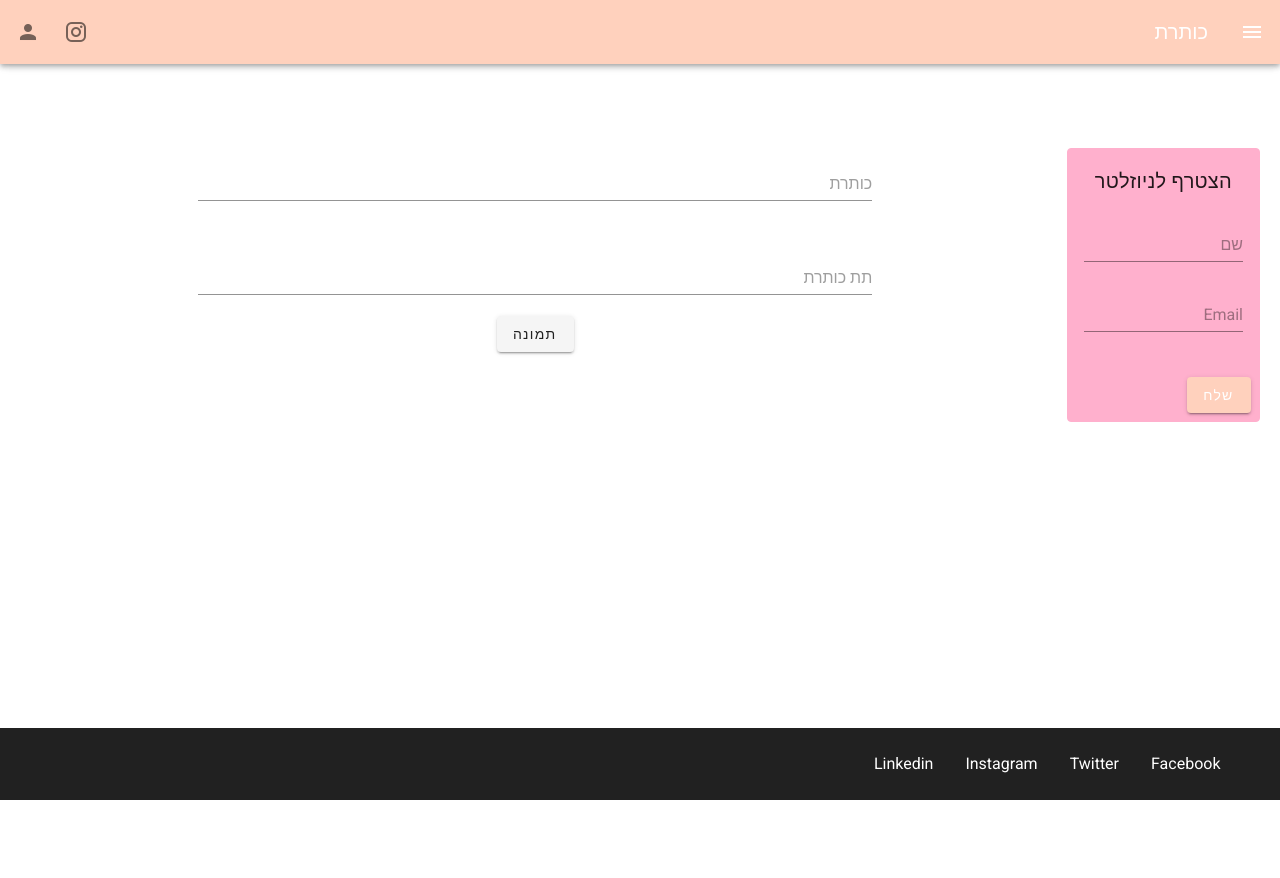
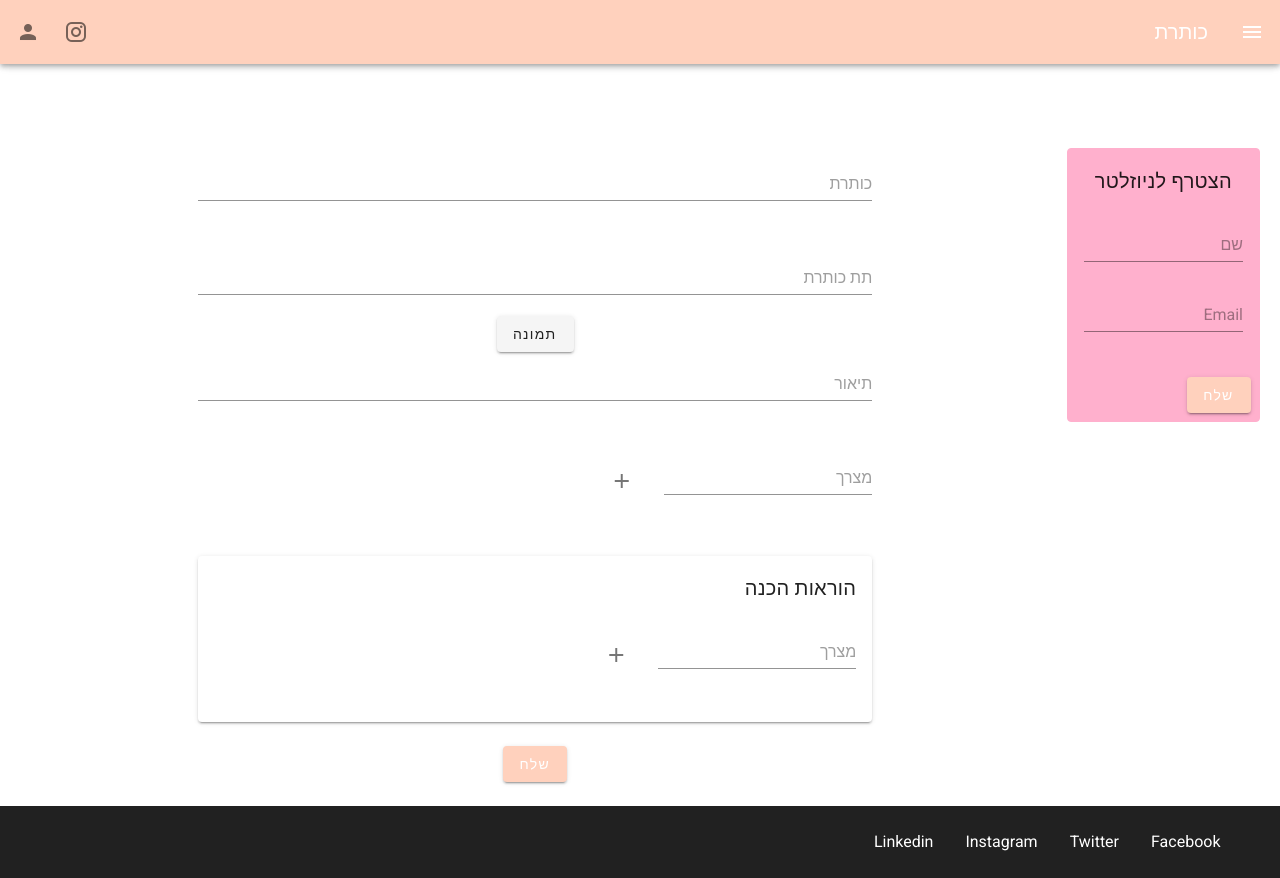
Before and after one commit to aviTwito/PinkCandy, a Vue app: page /#/create-recipe in a window 1280 px wide. Before the commit the page ends 800 px from the top, so only its background shows below. Built offline with nearby package versions, Linux system fonts and the light colour scheme; what vuefire would draw is missing.

Commit message:
first imp of creating new recipie

```diff
--- a/src/components/Recipes/CreateRecipe.vue
+++ b/src/components/Recipes/CreateRecipe.vue
@@ -35,18 +35,97 @@
             </div>
           </v-flex>
         </v-row>
+        <v-col cols="12" sm="12">
+          <v-text-field
+            v-model="article.description"
+            placeholder="תיאור"
+          ></v-text-field>
+        </v-col>
+        <v-col class="mb-0 pb-0" cols="12">
+          <v-row justify="start" align="center">
+            <v-col sm="4">
+              <v-text-field
+                v-model="newIgredient"
+                placeholder="מצרך"
+                @keyup.enter="addNewIgredient"
+              >
+              </v-text-field>
+            </v-col>
+            <v-col sm="1">
+              <v-btn icon @click="addNewIgredient">
+                <v-icon>
+                  mdi-plus
+                </v-icon>
+              </v-btn>
+            </v-col>
+          </v-row>
+        </v-col>
+        <v-col class="mt-0 pt-0" cols="12">
+          <v-row no-gutters>
+            <v-col cols="4">
+              <v-list>
+                <v-list-item
+                  v-for="(item, index) in article.igredients"
+                  :key="index"
+                  class="mr-0 pr-0"
+                >
+                  {{ index + 1 }}. {{ item }}
+                </v-list-item>
+              </v-list>
+            </v-col>
+          </v-row>
+        </v-col>
+        <v-col cols="12">
+          <v-card class="ma-0">
+            <v-card-title>
+              הוראות הכנה
+            </v-card-title>
+            <v-card-text>
+              <v-row justify="start" align="center">
+                <v-col sm="4">
+                  <v-text-field
+                    v-model="newPreperationStep.text"
+                    placeholder="מצרך"
+                    @keyup.enter="addNewPreperationStep"
+                  >
+                  </v-text-field>
+                </v-col>
+                <v-col sm="1">
+                  <v-btn icon @click="addNewPreperationStep">
+                    <v-icon>
+                      mdi-plus
+                    </v-icon>
+                  </v-btn>
+                </v-col>
+              </v-row>
+              <v-list>
+                <v-list-item
+                  v-for="(item, index) in article.preperation"
+                  :key="index"
+                >
+                  {{ index + 1 }}. {{ item.text }}
+                </v-list-item>
+              </v-list>
+            </v-card-text>
+          </v-card>
+        </v-col>
+        <v-col sm="12">
+          <v-btn @click="AddNewRecipe" color="primary">
+            שלח
+          </v-btn>
+        </v-col>
       </v-row>
     </v-container>
   </v-form>
 </template>
 
 <script>
-import { firestorage } from "@/firebase/firebaseAPI";
+import { firestorage, db } from "@/firebase/firebaseAPI";
 export default {
   data: () => ({
     article: {
       headline: "",
-      img: require("@/assets/test.jpg"),
+      img: "",
       content: "",
       subHeader: "",
       description: "",
@@ -54,11 +133,28 @@ export default {
       igredients: [],
       preperation: []
     },
+    newIgredient: "",
+    newPreperationStep: {
+      text: "",
+      img: ""
+    },
     caption: "",
     img1: "",
     imageData: null
   }),
   methods: {
+    AddNewRecipe() {
+      db.collection("recipes").add(this.article);
+    },
+    addNewIgredient() {
+      this.article.igredients.push(this.newIgredient);
+      this.newIgredient = "";
+    },
+    addNewPreperationStep() {
+      const temp = this.newPreperationStep;
+      this.article.preperation.push(temp);
+      this.newPreperationStep = { text: "", img: "" };
+    },
     click1() {
       this.$refs.input1.click();
     },
```
